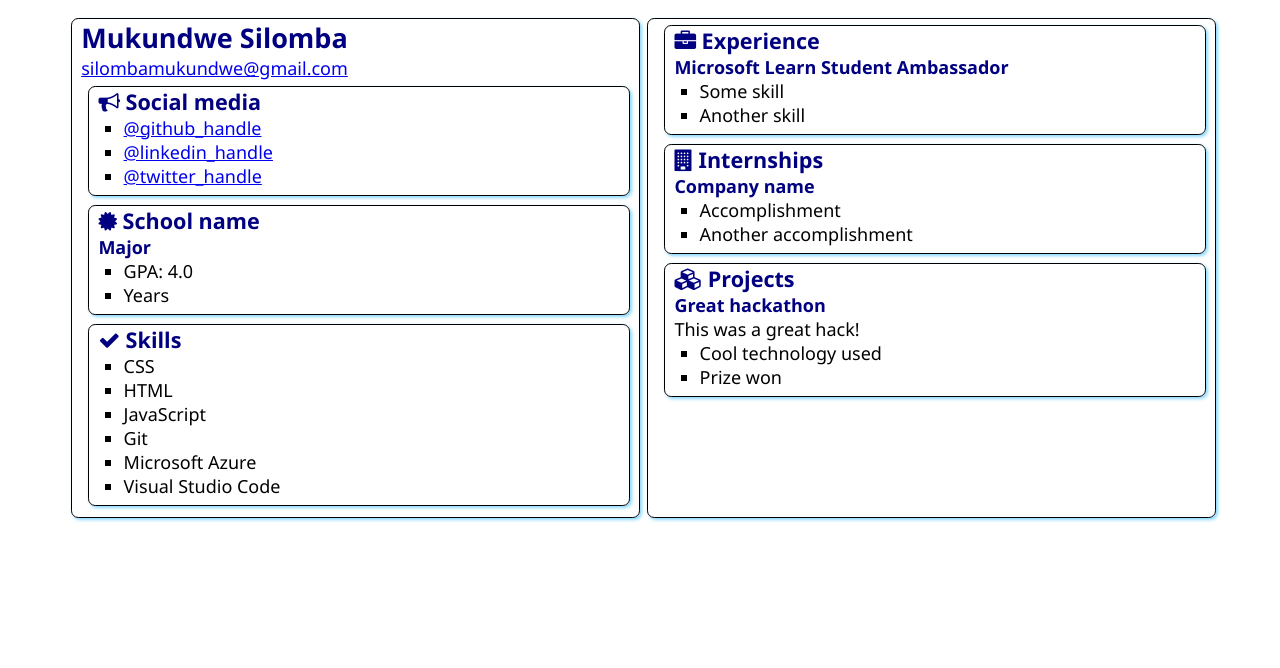
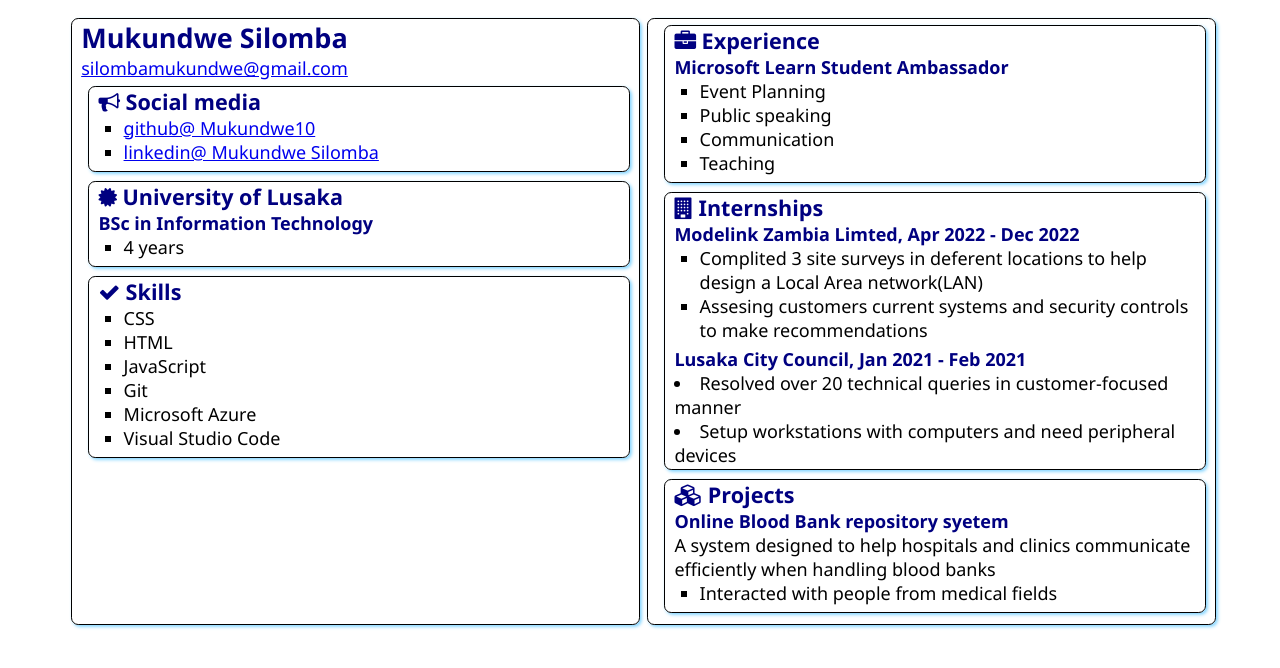
Before and after one commit to Mukundwe10/-SATechnicalOnboarding, a plain HTML site: page src/index.html in a window 1280 px wide. Drawn offline with Linux system fonts and the light colour scheme.

Commit message:
Update index.html

```diff
--- a/src/index.html
+++ b/src/index.html
@@ -21,9 +21,9 @@
                     Social media
                 </h2>
                 <ul>
-                    <li><a href="https://github.com/Mukundwe10">@github_handle</a></li>
-                    <li><a href="https://linkedin.com/in/Mukundwe Silomba">@linkedin_handle</a></li>
-                    <li><a href="https://twitter.com/Mukundwe Silomba">@twitter_handle</a></li>
+                    <li><a href="https://github.com/Mukundwe10">github@ Mukundwe10</a></li>
+                    <li><a href="https://linkedin.com/in/mukundwe-silomba-6220b518a">linkedin@ Mukundwe Silomba</a></li>
+
                 </ul>
             </section>
 
@@ -31,12 +31,11 @@
                 <div class="education">
                     <h2>
                         <i class="fa fa-certificate" aria-hidden="true"></i>
-                        School name
+                        University of Lusaka
                     </h2>
-                    <h3>Major</h3>
+                    <h3>BSc in Information Technology</h3>
                     <ul>
-                        <li>GPA: 4.0</li>
-                        <li>Years</li>
+                         <li>4 years</li>
                     </ul>
                 </div>
             </section>
@@ -64,8 +63,10 @@
                 </h2>
                 <h3>Microsoft Learn Student Ambassador</h3>
                 <ul>
-                    <li>Some skill</li>
-                    <li>Another skill</li>
+                    <li>Event Planning  </li>
+                    <li>Public speaking </li>
+                    <li>Communication  </li>
+                    <li>Teaching </li>
                 </ul>
             </section>
             <section class="box">
@@ -74,11 +75,15 @@
                     Internships
                 </h2>
 
-                <h3>Company name</h3>
+                <h3>Modelink Zambia Limted, Apr 2022 - Dec 2022</h3>
                 <ul>
-                    <li>Accomplishment</li>
-                    <li>Another accomplishment</li>
+                    <li>Complited 3 site surveys in deferent locations to help design a Local Area network(LAN)</li>
+                    <li>Assesing customers current systems  and security controls to make recommendations</li>
                 </ul>
+
+                <h3>Lusaka City Council, Jan 2021 - Feb 2021</h3>
+                    <li>Resolved over 20 technical queries in customer-focused manner </li>
+                    <li>Setup workstations with computers and need peripheral devices</li>
             </section>
             <section class="box">
                 <h2>
@@ -86,11 +91,11 @@
                     Projects
                 </h2>
 
-                <h3>Great hackathon</h3>
-                <div>This was a great hack!</div>
+                <h3>Online Blood Bank repository syetem </h3>
+                <div>A system designed to help hospitals and clinics communicate efficiently when handling blood banks</div>
                 <ul>
-                    <li>Cool technology used</li>
-                    <li>Prize won</li>
+                    <li>Interacted with people from medical fields </li>
+
                 </ul>
             </section>
         </article>
```
